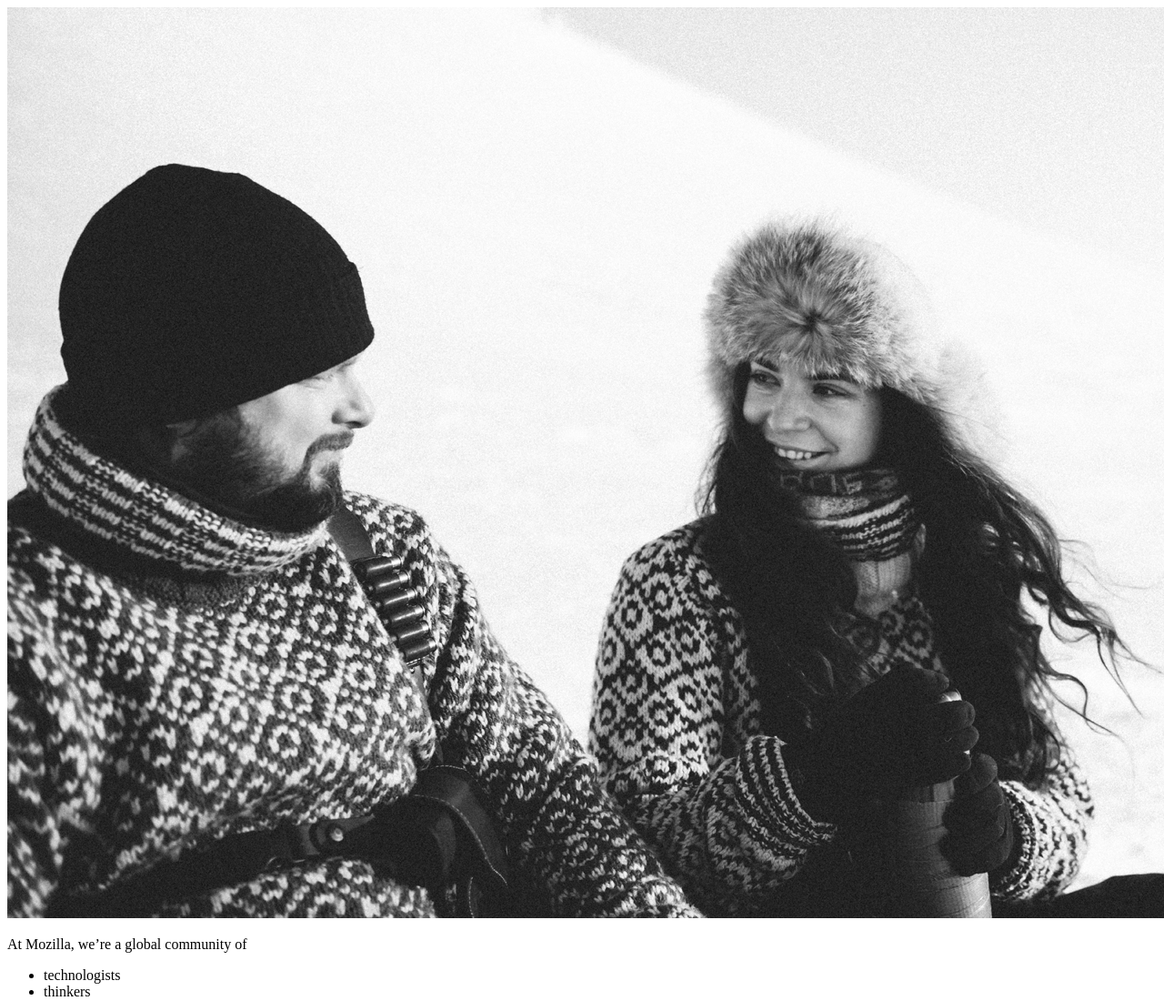
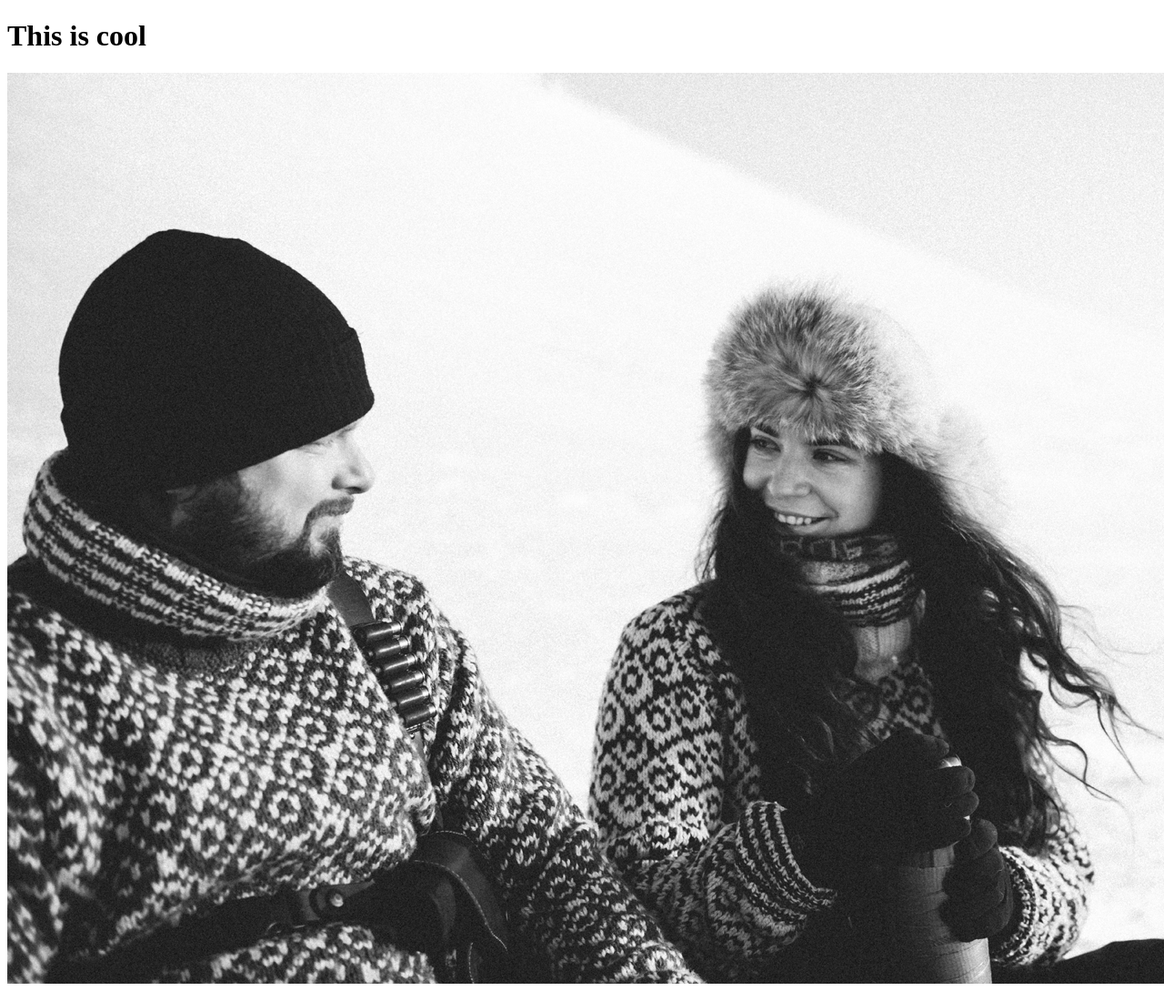
Before and after one commit to sarabmadsen/first-project, a plain HTML site: page index.html in a window 1280 px wide. Shown: the top 1100 px of the page at 91% size. Drawn offline with Linux system fonts and the light colour scheme.

Commit message:
added h1

```diff
--- a/index.html
+++ b/index.html
@@ -4,6 +4,7 @@
     <link href="styles/style.css" rel="stylesheet" />
     <meta charset="utf-8" />
     <title>My test page</title>
+    <h1>This is cool</h1>
   </head>
   <body>
     <img src="images/d-wojtanowicz_northern-love.jpg" alt="Fredric og Sara" />
```
